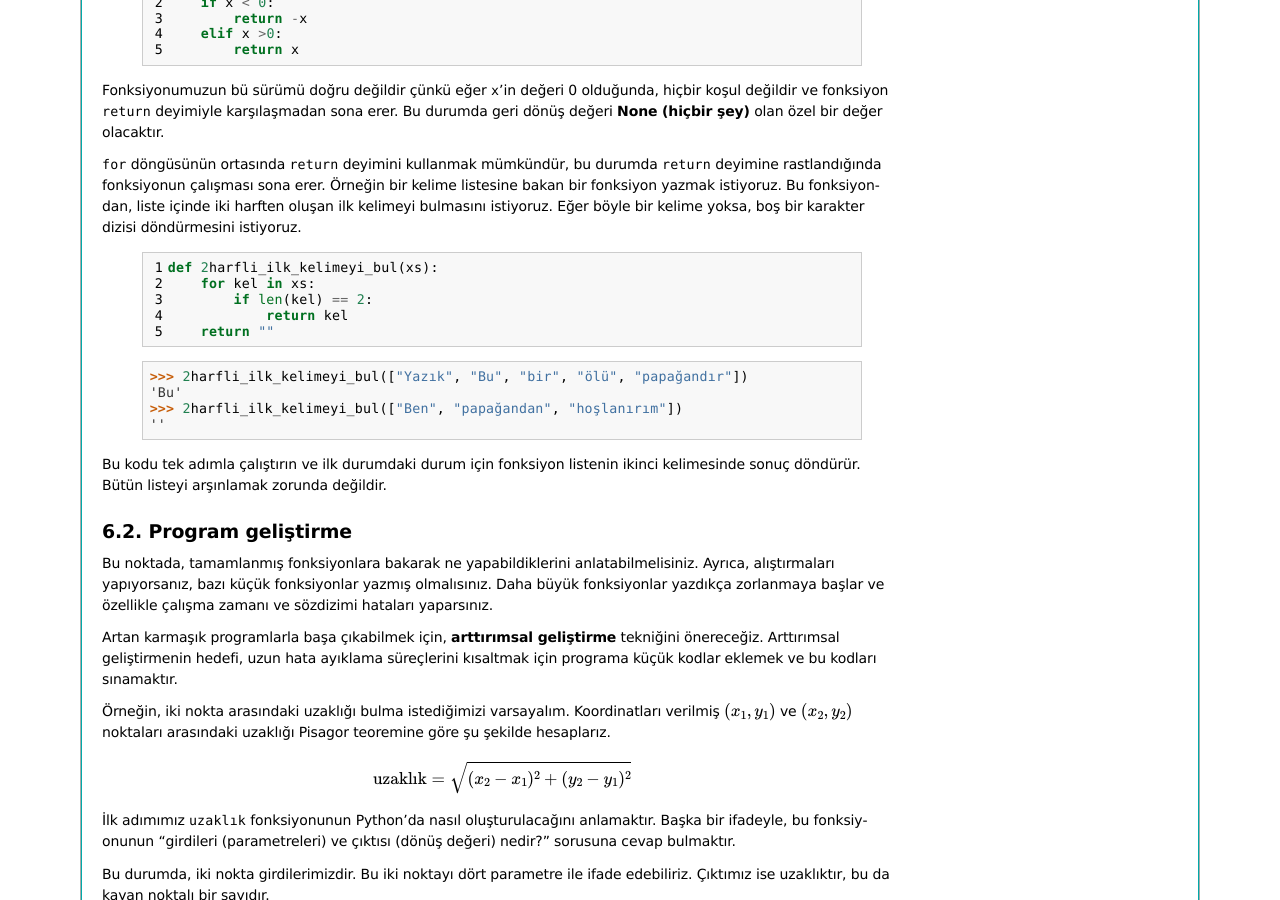
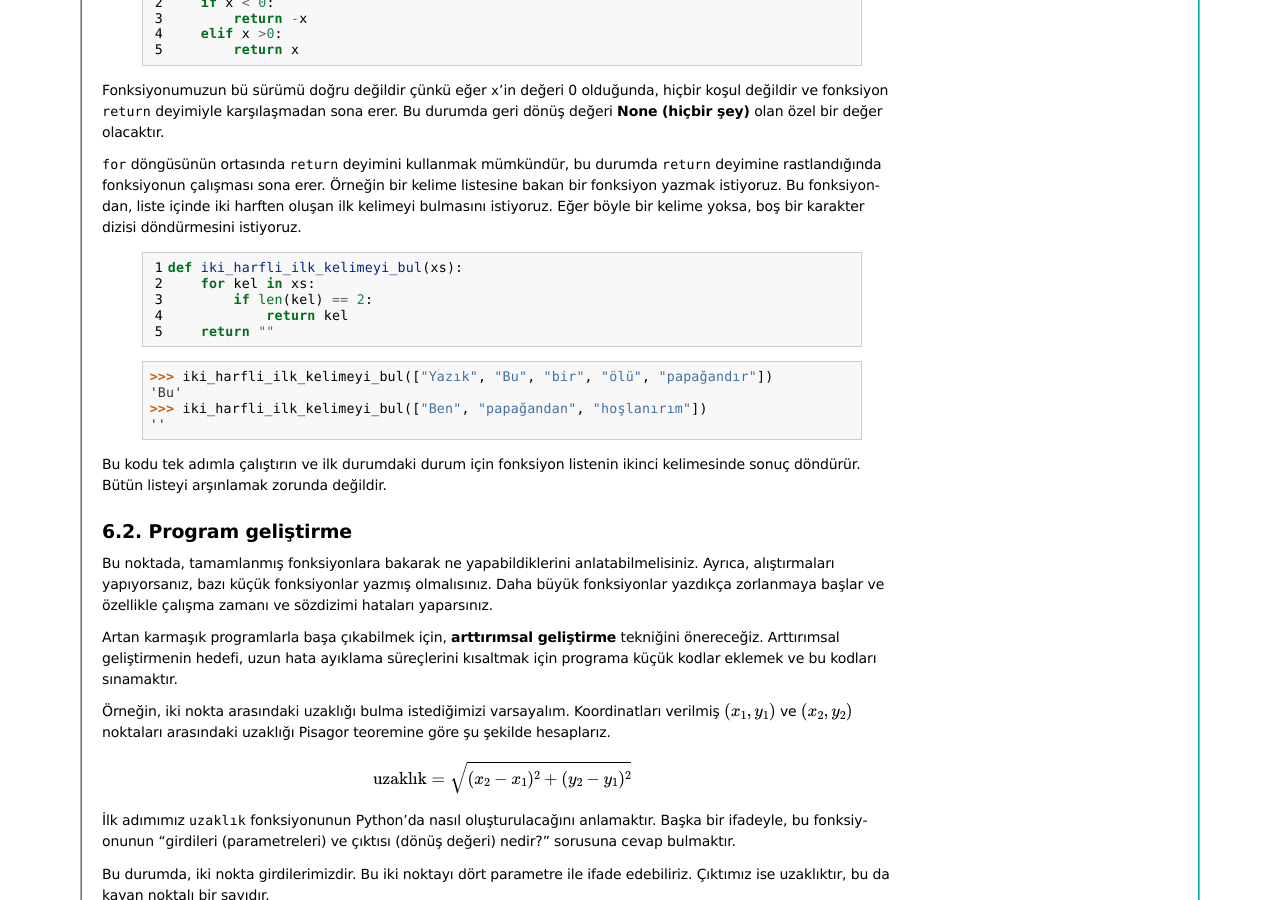
Before and after one commit to ofenerci/thinkcspy-tr, a Sphinx documentation site: the page built from source/fruitful_functions-tr.rst, in a window 1280 px wide and 900 px high, scrolled down 1106 px. Built offline with Sphinx 7.4.7, drawn with Linux system fonts in a browser that asks for light colours.

Commit message:
Fix illegal function names starting with numbers

```diff
--- a/source/fruitful_functions-tr.rst
+++ b/source/fruitful_functions-tr.rst
@@ -109,7 +109,7 @@ kelime listesine bakan bir fonksiyon yazmak istiyoruz. Bu fonksiyondan, liste i
     .. sourcecode:: python3
         :linenos:
 
-        def 2harfli_ilk_kelimeyi_bul(xs):
+        def iki_harfli_ilk_kelimeyi_bul(xs):
             for kel in xs:
                 if len(kel) == 2:
                     return kel
@@ -117,9 +117,9 @@ kelime listesine bakan bir fonksiyon yazmak istiyoruz. Bu fonksiyondan, liste i
 
     .. sourcecode:: python3
 
-        >>> 2harfli_ilk_kelimeyi_bul(["Yazık", "Bu", "bir", "ölü", "papağandır"])
+        >>> iki_harfli_ilk_kelimeyi_bul(["Yazık", "Bu", "bir", "ölü", "papağandır"])
         'Bu'
-        >>> 2harfli_ilk_kelimeyi_bul(["Ben", "papağandan", "hoşlanırım"])
+        >>> iki_harfli_ilk_kelimeyi_bul(["Ben", "papağandan", "hoşlanırım"])
         ''
 
 Bu kodu tek adımla çalıştırın ve ilk durumdaki durum için fonksiyon listenin
--- a/source/iteration-tr.rst
+++ b/source/iteration-tr.rst
@@ -1543,14 +1543,14 @@ yazabilmelisiniz.
 .. cozum
 
    xs = ["ahmet", "ozhan", "şener", "naz", "gül"]
-   def 5harfli_kelime_say(xs):
+   def bes_harfli_kelime_say(xs):
        sayac=0
        for i in xs:
            if len(i) == 5:
                sayac +=1
        return sayac
 
-   sayac = 5harfli_kelime_say(xs)
+   sayac = bes_harfli_kelime_say(xs)
    print("Liste içindeki negatif sayıların toplamı", sayac )
 
 #. Bir liste içindeki sayıları ilk çift sayıya rastlayan kadar toplayan (çift
```
